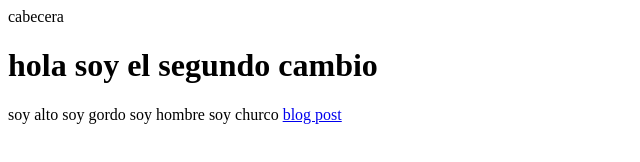
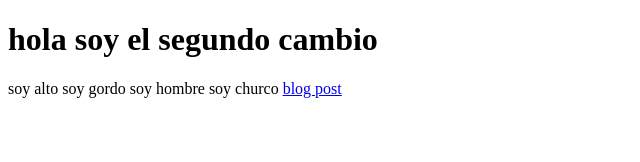
Before and after one commit to SamuelChacon26/m-pri-rep, a plain HTML site: page index.html in a window 1280 px wide. Shown: the whole page, without its empty margins (0-640 px from the left). Drawn offline with Linux system fonts and the light colour scheme.

Commit message:
cambio final

```diff
--- a/index.html
+++ b/index.html
@@ -6,7 +6,6 @@
     <title>Document</title>
 </head>
 <body>
-    <div id="cabecera">cabecera</div>
     <h1>hola soy el segundo cambio</h1>
     soy alto
     soy gordo
```
